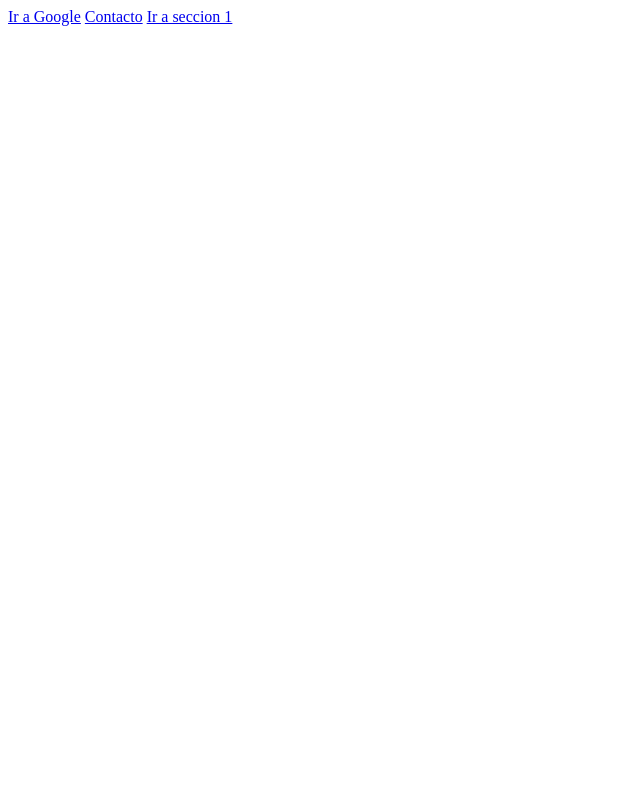
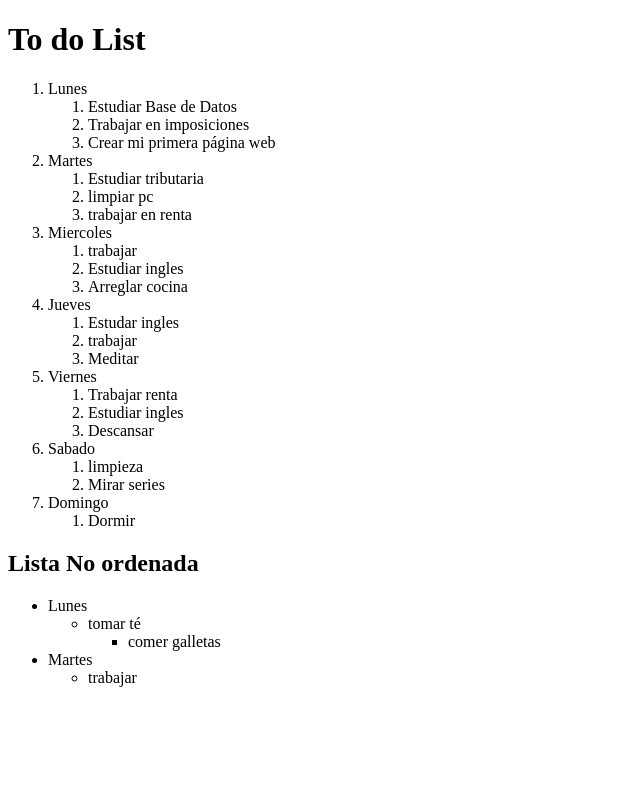
Before and after one commit to garaPM/web_curd_ja, a plain HTML site: page index.html in a window 1280 px wide. Shown: the top 800 px of the page, without its empty margins (0-640 px from the left). Drawn offline with Linux system fonts and the light colour scheme.

Commit message:
s5e14 - listas

```diff
--- a/index.html
+++ b/index.html
@@ -2,133 +2,84 @@
 <html lang="es">
   <head>
     <meta charset="UTF-8" />
-    <title>Encabezados</title>
+    <title>Listas</title>
   </head>
   <body>
-    <a href="https://www.google.com" target="_blank">Ir a Google</a>
+    <h1>To do List</h1>
+    <ol>
+      <li>
+        Lunes
+        <ol>
+          <li>Estudiar Base de Datos</li>
+          <li>Trabajar en imposiciones</li>
+          <li>Crear mi primera página web</li>
+        </ol>
+      </li>
+      <li>
+        Martes
+        <ol>
+          <li>Estudiar tributaria</li>
+          <li>limpiar pc</li>
+          <li>trabajar en renta</li>
+        </ol>
+      </li>
+      <li>
+        Miercoles
+        <ol>
+          <li>trabajar</li>
+          <li>Estudiar ingles</li>
+          <li>Arreglar cocina</li>
+        </ol>
+      </li>
+      <li>
+        Jueves
+        <ol>
+          <li>Estudar ingles</li>
+          <li>trabajar</li>
+          <li>Meditar</li>
+        </ol>
+      </li>
+      <li>
+        Viernes
+        <ol>
+          <li>Trabajar renta</li>
+          <li>Estudiar ingles</li>
+          <li>Descansar</li>
+        </ol>
+      </li>
+      <li>
+        Sabado
+        <ol>
+          <li>limpieza</li>
+          <li>Mirar series</li>
+        </ol>
+      </li>
+      <li>
+        Domingo
+        <ol>
+          <li>Dormir</li>
+        </ol>
+      </li>
+    </ol>
 
-    <a href="contacto.html">Contacto</a>
+    <h2>Lista No ordenada</h2>
 
-    <a href="#seccion1" id="home">Ir a seccion 1</a>
-
-    <br />
-    <br />
-    <br />
-    <br />
-    <br />
-    <br />
-    <br />
-    <br />
-    <br />
-    <br />
-    <br />
-    <br />
-    <br />
-    <br />
-    <br />
-    <br />
-    <br />
-    <br />
-    <br />
-    <br />
-    <br />
-    <br />
-    <br />
-    <br />
-    <br />
-    <br />
-    <br />
-    <br />
-    <br />
-    <br />
-    <br />
-    <br />
-    <br />
-    <br />
-    <br />
-    <br />
-    <br />
-    <br />
-    <br />
-    <br />
-    <br />
-    <br />
-    <br />
-    <br />
-    <br />
-    <br />
-    <br />
-    <br />
-    <br />
-    <br />
-    <br />
-    <br />
-    <br />
-    <br />
-    <br />
-    <br />
-    <br />
-    <br />
-    <br />
-    <br />
-    <br />
-    <br />
-    <br />
-    <section id="seccion1">
-      <h2>Seccion 1</h2>
-      <a href="#seccion2">Ir a seccion 2</a>
-    </section>
-    <br />
-    <br />
-    <br />
-    <section id="seccion2">
-      <h2>Seccion 2</h2>
-      <a href="#home">Ir al Home</a>
-    </section>
-
-    <style>
-      * {
-        scroll-behavior: smooth;
-      }
-    </style>
-    <!-- <a href="mailto:hola@gmail.com?subject=feedback">Enviar correo</a> -->
-    <!-- <p>
-       -   Hola mundo probando curso de <b>Jordan Alexander</b> y estoy aprendiendo
-       -   HTML
-       - </p>
-       - <p>
-       -   Hola mundo probando curso de <strong>Jordan Alexander</strong> y estoy
-       -   aprendiendo HTML
-       - </p>
-       - <p>
-       -   Hola mundo probando curso de <i>Jordan Alexander</i> y estoy aprendiendo
-       -   HTML
-       - </p> -->
-
-    <!-- <p>hola</p>
-       - <p>Hola soy un segundo parrafo</p>
-       - <p>
-       -   Lorem ipsum dolor sit amet, consetetur sadipscing elitr, sed diam nonumy
-       -   eirmod tempor invidunt ut labore et dolore magna aliquyam erat, sed diam
-       -   voluptua. At vero eos et accusam et justo duo dolores et ea rebum. Stet
-       -   clita kasd gubergren, no sea takimata sanctus est Lorem ipsum dolor sit
-       -   amet.
-       - </p>
-       - <p>Lorem ipsum dolor sit</p> -->
-
-    <!--     <h1>Harry Potter</h1>
-   -
-   -     <h2>Reliquias de la muerte</h2>
-   -     <h3>Capitulo 1</h3>
-   -     <h4>Soy un h4</h4>
-   -     <h5>Soy un h5</h5>
-   -     <h6>Soy un h6</h6> -->
-
-    <!-- comentarios de html en una línea -->
-
-    <!-- comentarios multiples en html
-       - comentarios multiples en html
-       - comentarios multiples en html
-       - comentarios multiples en html -->
+    <ul>
+      <li>
+        Lunes
+        <ul>
+          <li>tomar té</li>
+          <ul>
+            <li>comer galletas</li>
+          </ul>
+        </ul>
+      </li>
+      <li>
+        Martes
+        <ul>
+          <li>trabajar</li>
+        </ul>
+      </li>
+    </ul>
   </body>
 </html>
```
